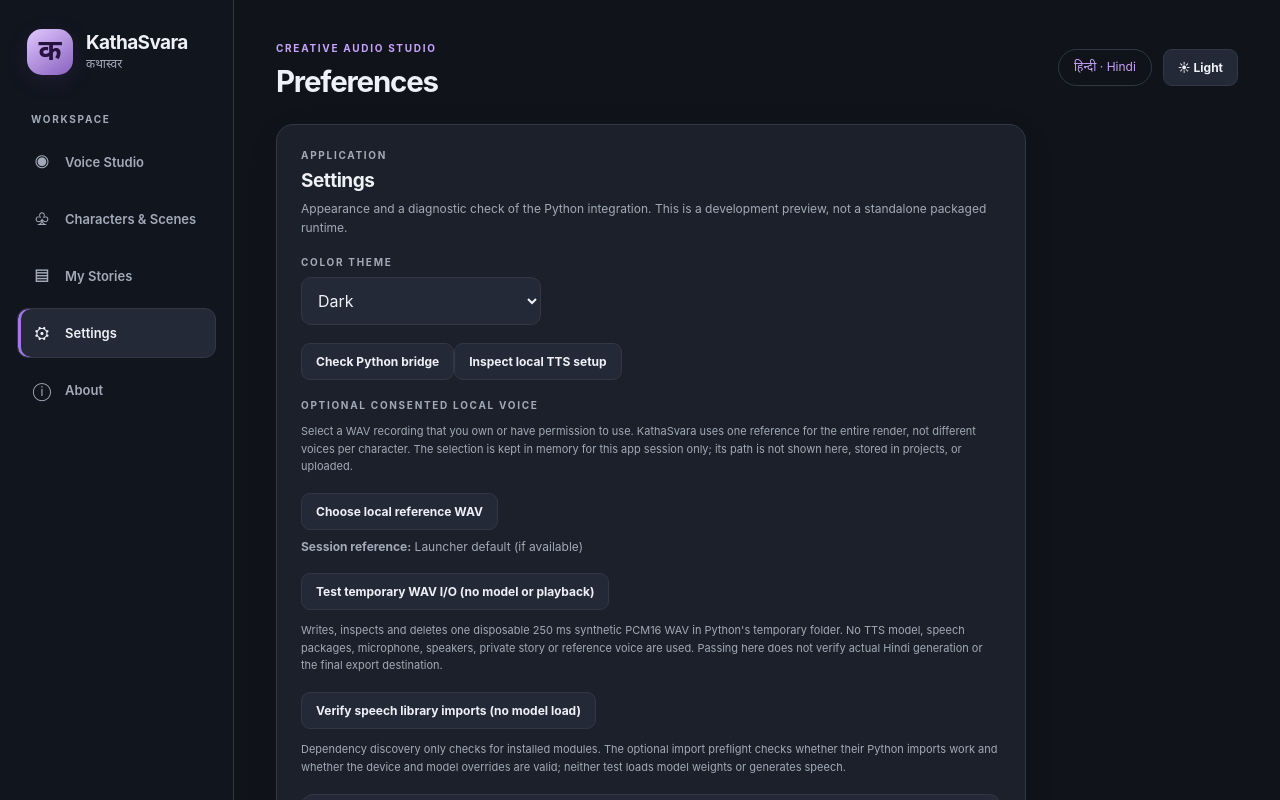
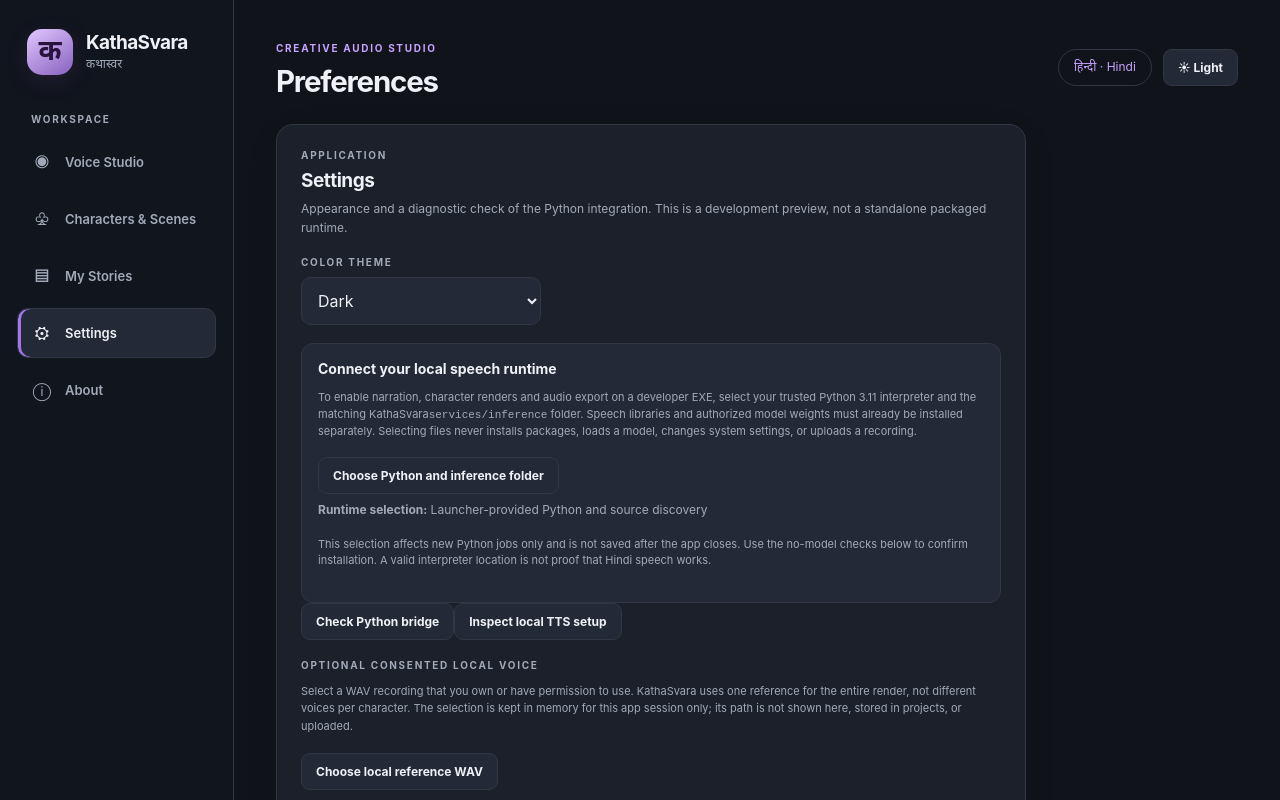
Before and after one commit to sanskarIN/KathaSvara, a React (Vite) app in the folder apps/desktop/: page / in a window 1280 px wide. Both pictures are taken after a click on the button "Open local TTS diagnostics". Shown: the top 800 px of the page. Built offline with nearby package versions, Linux system fonts and the light colour scheme.

Commit message:
feat(settings): choose session Python and inference folder without saving paths

```diff
--- a/apps/desktop/src/App.tsx
+++ b/apps/desktop/src/App.tsx
@@ -102,6 +102,8 @@ export default function App() {
   const [inspection, setInspection] = useState<TextInspection | null>(null);
   const [diagnostics, setDiagnostics] = useState<EngineDiagnostics | null>(null);
   const [checkingSetup, setCheckingSetup] = useState(false);
+  const [configuringRuntime, setConfiguringRuntime] = useState(false);
+  const [sessionRuntimeConfigured, setSessionRuntimeConfigured] = useState(false);
   const [probingImports, setProbingImports] = useState(false);
   const [checkingAudioIo, setCheckingAudioIo] = useState(false);
   const [audioIoReport, setAudioIoReport] = useState<OfflineWavProbe | null>(null);
@@ -110,6 +112,7 @@ export default function App() {
   const [referenceWavPath, setReferenceWavPath] = useState<string | null>(null);
   // Native dialogs and no-model Python probes can resolve out of order.
   const referencePickerRevision = useRef(0);
+  const runtimePickerRevision = useRef(0);
   const importProbeRevision = useRef(0);
   const [cacheStats, setCacheStats] = useState<CacheStats | null>(null);
   const [cachePlan, setCachePlan] = useState<CachePruneReport | null>(null);
@@ -260,6 +263,57 @@ export default function App() {
     importProbeRevision.current += 1;
     setProbingImports(false);
     setImportProbe(null);
+  }
+
+  async function chooseLocalRuntime() {
+    const revision = ++runtimePickerRevision.current;
+    setConfiguringRuntime(true);
+    try {
+      const python = await open({
+        title: "Select your trusted Python 3.11 interpreter (python.exe on Windows)",
+        multiple: false, directory: false,
+      });
+      if (revision !== runtimePickerRevision.current || typeof python !== "string") return;
+      const inference = await open({
+        title: "Select the KathaSvara services/inference source folder",
+        multiple: false, directory: true,
+      });
+      if (revision !== runtimePickerRevision.current || typeof inference !== "string") return;
+      // Both selections are validated atomically by Rust; neither is stored
+      // in localStorage, project JSON, React diagnostics, or public logs.
+      await invoke("configure_local_inference", {
+        pythonPath: python, inferenceDir: inference,
+      });
+      if (revision !== runtimePickerRevision.current) return;
+      setSessionRuntimeConfigured(true);
+      setDiagnostics(null);
+      setAudioIoReport(null);
+      invalidateReferenceProbe();
+      setMessage("Local Python and inference sources configured for this app session. Run the TTS preflight; speech model and Hindi audio remain unverified.");
+    } catch {
+      if (revision === runtimePickerRevision.current) {
+        setMessage("Could not configure the local Python runtime. Choose an existing Python executable and the source folder containing kathasvara/cli.py.");
+      }
+    } finally {
+      if (revision === runtimePickerRevision.current) setConfiguringRuntime(false);
+    }
+  }
+
+  async function clearLocalRuntime() {
+    runtimePickerRevision.current += 1;
+    setConfiguringRuntime(true);
+    try {
+      await invoke("clear_local_inference");
+      setSessionRuntimeConfigured(false);
+      setDiagnostics(null);
+      setAudioIoReport(null);
+      invalidateReferenceProbe();
+      setMessage("Session runtime selection cleared. New jobs use the launcher environment or automatic source discovery.");
+    } catch {
+      setMessage("Unable to clear the session runtime selection.");
+    } finally {
+      setConfiguringRuntime(false);
+    }
   }
 
   async function chooseReferenceVoice() {
@@ -648,6 +702,30 @@ export default function App() {
               <p>Appearance and a diagnostic check of the Python integration. This is a development preview, not a standalone packaged runtime.</p>
               <label className="field-label" htmlFor="theme-select">COLOR THEME</label>
               <select id="theme-select" value={theme} onChange={(e) => setTheme(e.target.value as Theme)}><option value="dark">Dark</option><option value="light">Light</option></select>
+              <section aria-label="Local Python setup" className="diagnostic-report">
+                <h3>Connect your local speech runtime</h3>
+                <p className="helper">To enable narration, character renders and audio export on a developer EXE,
+                  select your trusted Python 3.11 interpreter and the matching KathaSvara
+                  <code>services/inference</code> folder. Speech libraries and authorized model weights
+                  must already be installed separately. Selecting files never installs packages,
+                  loads a model, changes system settings, or uploads a recording.</p>
+                <button className="secondary-button" disabled={configuringRuntime || working}
+                  onClick={() => void chooseLocalRuntime()}>
+                  {configuringRuntime ? "Choosing local runtime…" : "Choose Python and inference folder"}
+                </button>
+                {sessionRuntimeConfigured && (
+                  <button className="quiet-button" disabled={configuringRuntime || working}
+                    onClick={() => void clearLocalRuntime()}>
+                    Clear session runtime selection
+                  </button>
+                )}
+                <p role="status"><strong>Runtime selection:</strong> {sessionRuntimeConfigured
+                  ? "Local Python and sources selected for this app session (private paths hidden)"
+                  : "Launcher-provided Python and source discovery"}</p>
+                <p className="helper">This selection affects new Python jobs only and is not saved
+                  after the app closes. Use the no-model checks below to confirm installation.
+                  A valid interpreter location is not proof that Hindi speech works.</p>
+              </section>
               <button className="secondary-button" onClick={() => void checkRuntime()}>Check Python bridge</button>
               <button className="secondary-button" disabled={checkingSetup} onClick={() => void diagnoseRuntime()}>
                 {checkingSetup ? "Checking dependencies…" : "Inspect local TTS setup"}
```
